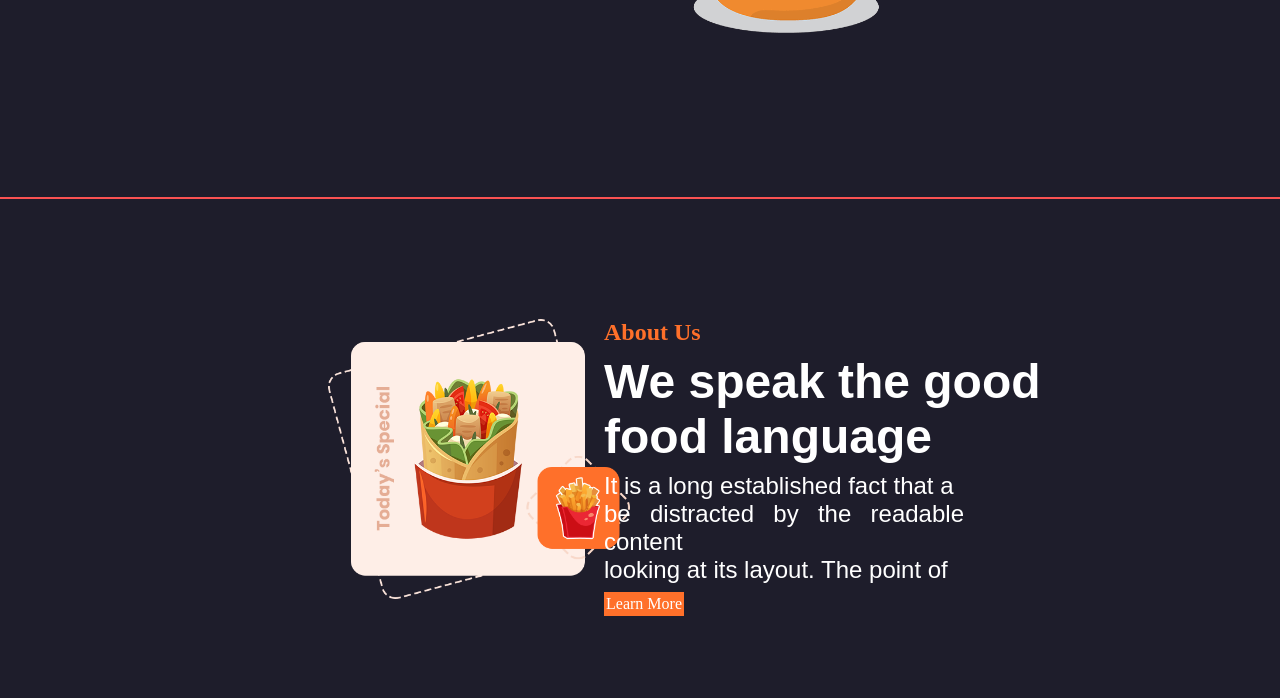
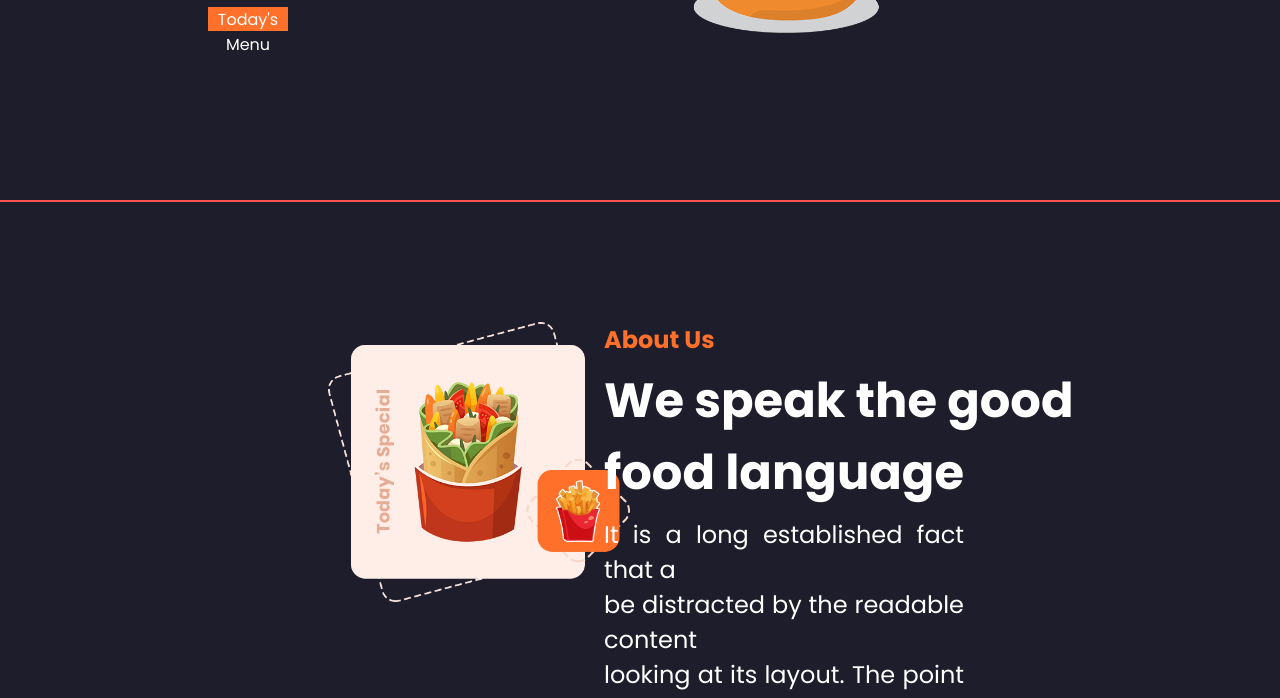
Before and after one commit to Miguis722/proyectoWeb, a plain HTML site: page index.html in a window 1280 px wide. Shown: the part 423-1121 px from the top of the page. Drawn offline with nearby package versions, Linux system fonts and the light colour scheme.

Commit message:
style: :lipstick: Fuentes en variables.
Importamos las fuentes de la pagina en variables.

```diff
--- a/CSS/style.css
+++ b/CSS/style.css
@@ -6,6 +6,7 @@
 
 body {
     background: var(--color-3);
+    font-family: var(--font-family-primary);
 }
 
 /*  Pagina Numero 1 */
--- a/CSS/variable.css
+++ b/CSS/variable.css
@@ -1,3 +1,5 @@
+@import url('https://fonts.googleapis.com/css2?family=Poppins:ital,wght@0,100;0,200;0,300;0,400;0,500;0,600;0,700;0,800;0,900;1,100;1,200;1,300;1,400;1,500;1,600;1,700;1,800;1,900&display=swap');
+
 :root{
     --color-1: #ff702a;
     --color-2: #FFF;
@@ -6,4 +8,5 @@
     --color-5: #2c2b47;
     --color-6: #087f5b;
     --color-7: #fa5252;
+    --font-family-primary: 'Poppins', sans-serif;
  }
```
